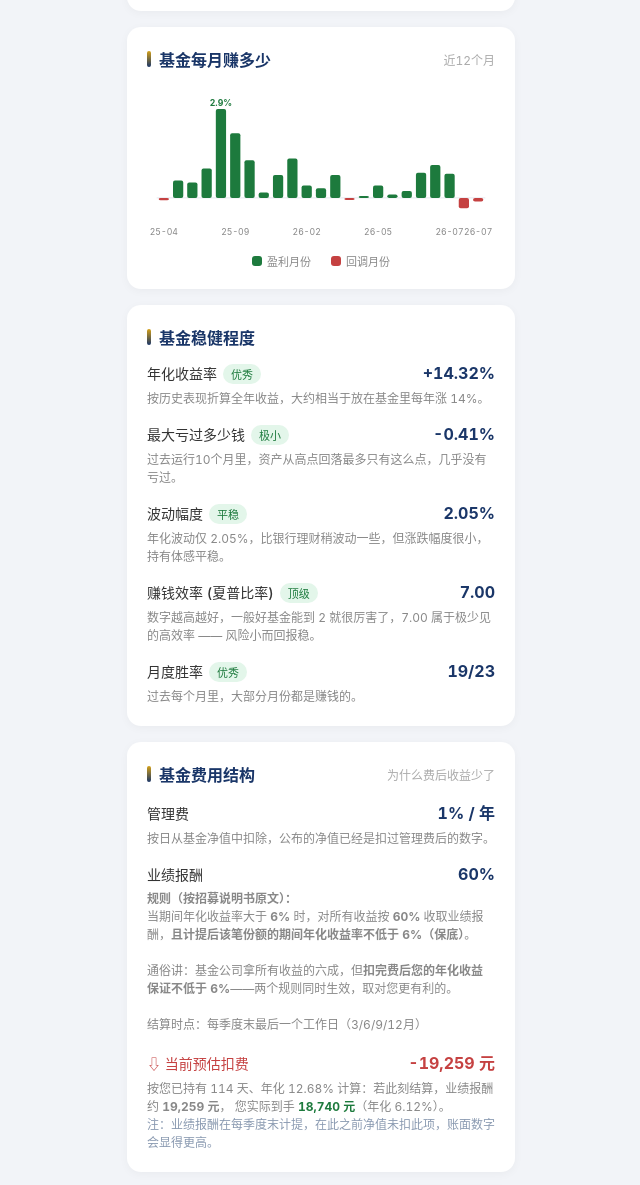
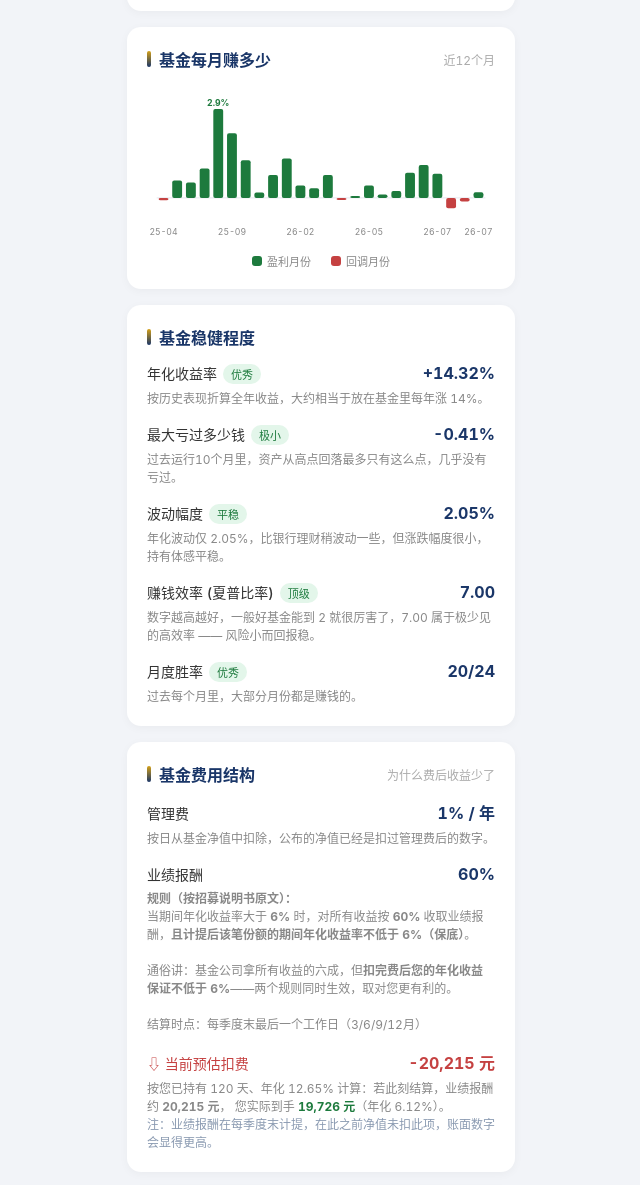
Before and after one commit to redclawcecilia-tech/family, a plain HTML site: page index.html in a window 1280 px wide. Shown: the part 1032-2217 px from the top of the page, without its empty margins (319-959 px from the left). Drawn offline with Linux system fonts and the light colour scheme.

Commit message:
净值自动更新 2026-07-29 NAV=1.3383

```diff
--- a/index.html
+++ b/index.html
@@ -42,6 +42,7 @@ const CONFIG = {
 
 
 
+
     { date: "2026-03-31", nav: 1.2869 },
     { date: "2026-04-22", nav: 1.2966 },   // 自 Gmail 邮件自动读取
     { date: "2026-04-23", nav: 1.2961 },
@@ -53,7 +54,9 @@ const CONFIG = {
     { date: "2026-07-02", nav: 1.3314 },
     { date: "2026-07-09", nav: 1.342 },
     { date: "2026-07-15", nav: 1.3374 },
-    { date: "2026-07-23", nav: 1.3358 }
+    { date: "2026-07-23", nav: 1.3358 },
+    { date: "2026-07-29", nav: 1.3383 }
+
 
 
 
@@ -67,6 +70,7 @@ const CONFIG = {
 
   // 【琰知一号基金历史净值】（来自招商 PPT，展示给父母建立信心）
   fundHistory: [
+
 
 
 
@@ -99,7 +103,9 @@ const CONFIG = {
     { date: "2026-07-02", nav: 1.3314 },
     { date: "2026-07-09", nav: 1.342 },
     { date: "2026-07-15", nav: 1.3374 },
-    { date: "2026-07-23", nav: 1.3358 }
+    { date: "2026-07-23", nav: 1.3358 },
+    { date: "2026-07-29", nav: 1.3383 }
+
 
 
 
```
